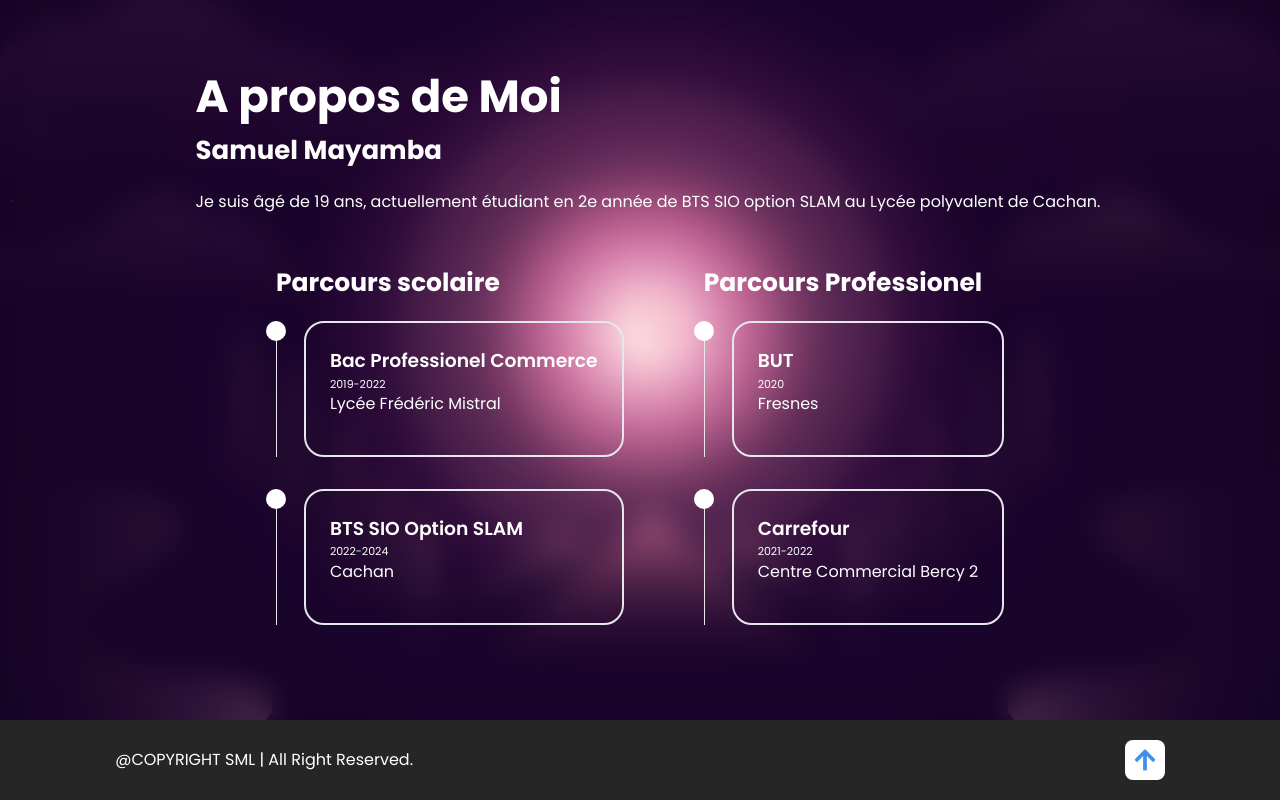
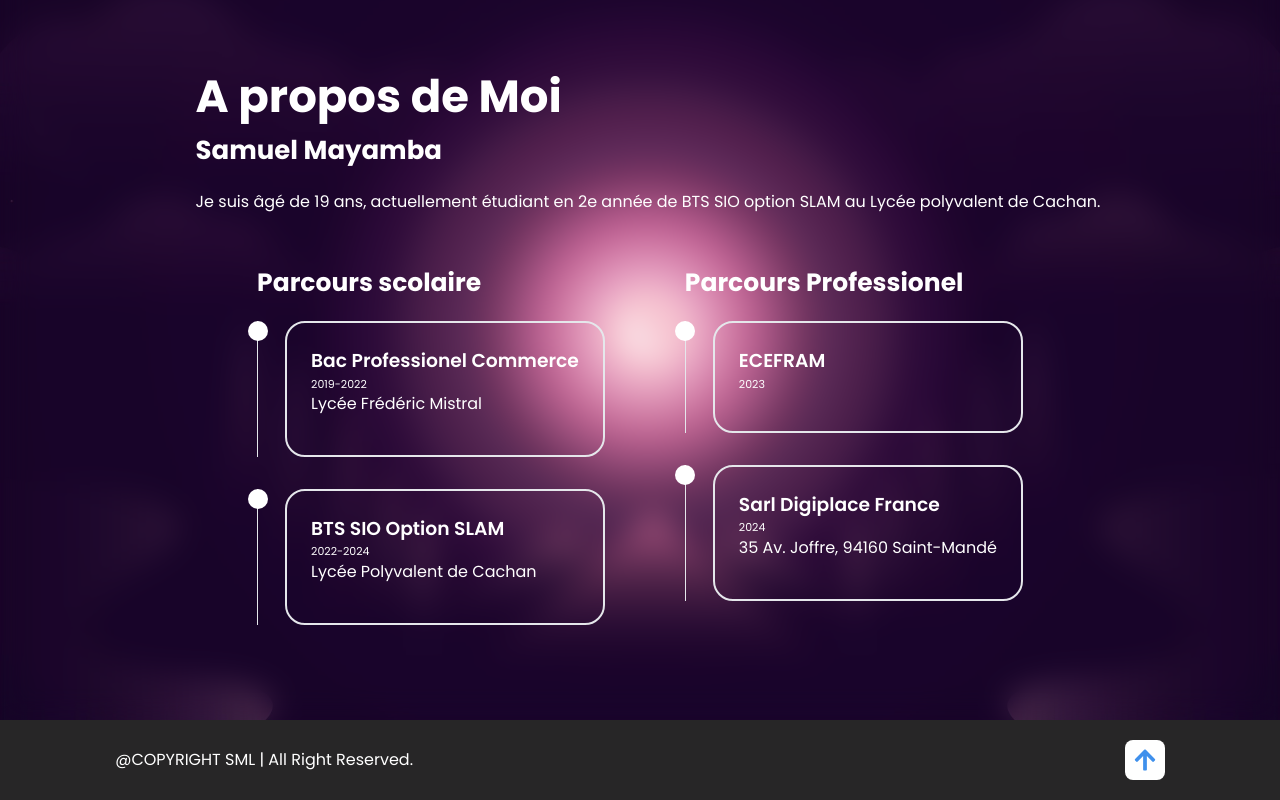
Before and after one commit to Sml94Tbs/sml-portfolio, a Next.js app: page / in a window 1280 px wide. Shown: the part 880-1680 px from the top of the page. Built offline with nearby package versions, Linux system fonts and the light colour scheme.

Commit message:
About fix

```diff
--- a/src/app/components/contents/about.tsx
+++ b/src/app/components/contents/about.tsx
@@ -26,7 +26,7 @@ const About = () => {
                                 <Timeline
                                     titre={"BTS SIO Option SLAM"}
                                     date={"2022-2024"}
-                                    lieu={"Cachan"}
+                                    lieu={"Lycée Polyvalent de Cachan"}
                                 />
                             </div>
                         </div>
@@ -36,18 +36,18 @@ const About = () => {
                         <div className="border-l-[0.2px] border-solid">
                             <div className=" pl-[2.7rem] relative">
                                 <Timeline
-                                    titre={"BUT"}
-                                    date={"2020"}
-                                    lieu={"Fresnes"}
+                                    titre={"ECEFRAM"}
+                                    date={"2023"}
+                                    lieu={""}
                                 />
                             </div>
                         </div>
                         <div className="border-l-[0.2px] border-solid">
                             <div className=" pl-[2.7rem] relative">
                                 <Timeline
-                                    titre={"Carrefour"}
-                                    date={"2021-2022"}
-                                    lieu={"Centre Commercial Bercy 2"}
+                                    titre={"Sarl Digiplace France"}
+                                    date={"2024"}
+                                    lieu={"35 Av. Joffre, 94160 Saint-Mandé"}
                                 />
                             </div>
                         </div>
```
